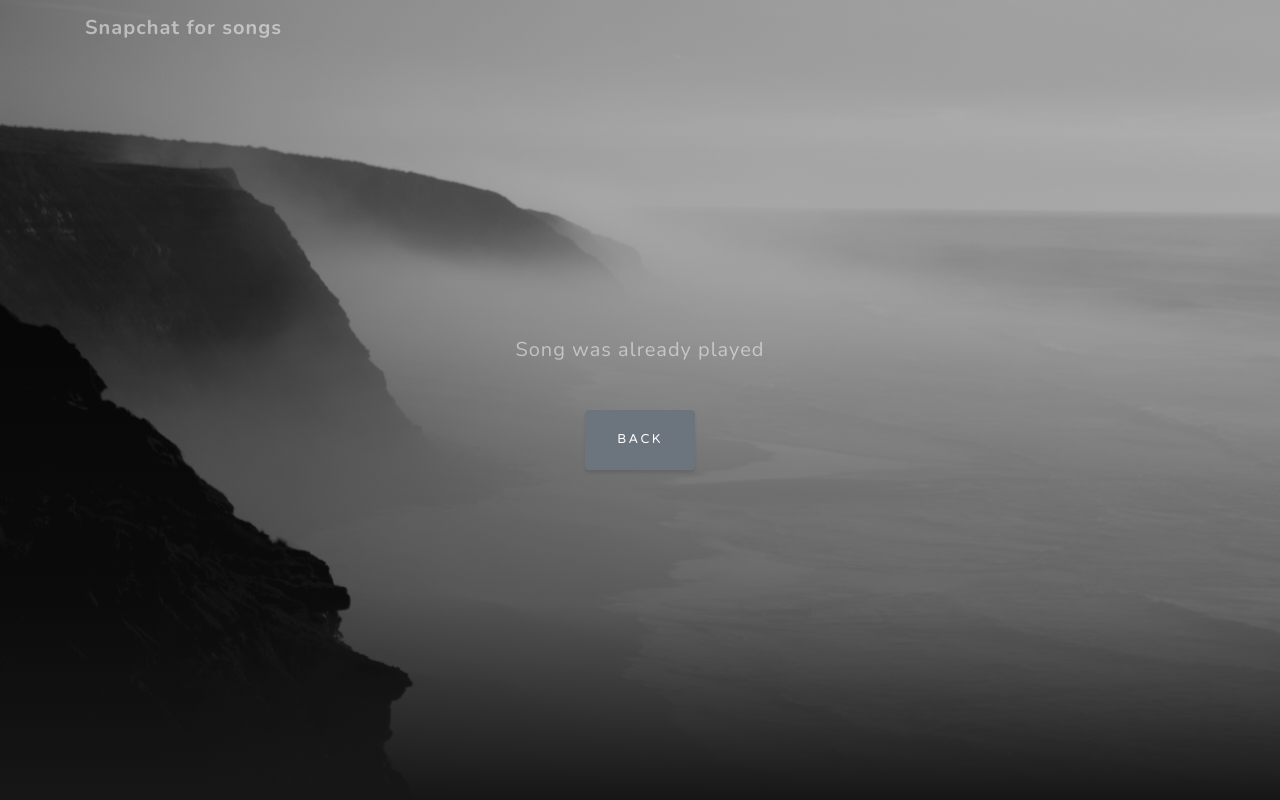
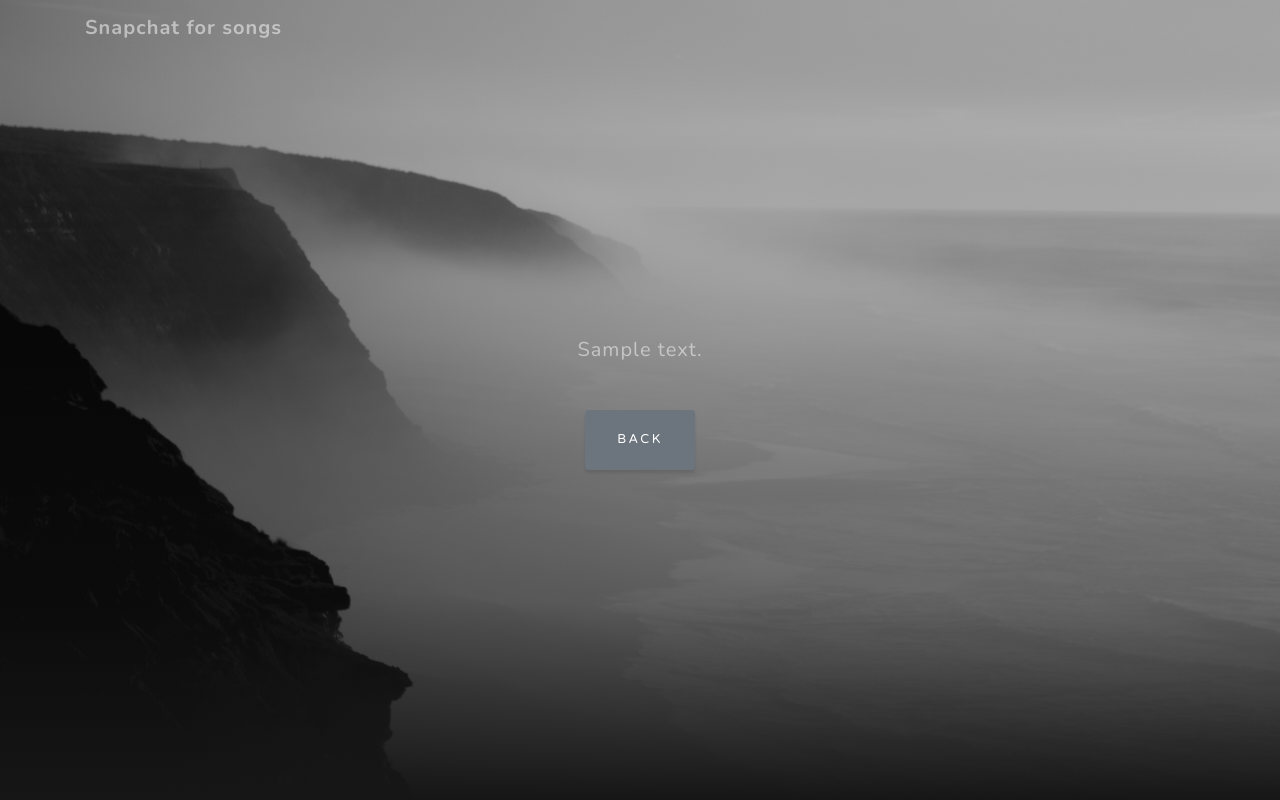
Before and after one commit to Cheetar/song_snapchat, a Django app: template web/app/song_snapchat/templates/snapchat/song.html in a window 1280 px wide. Run offline with Django 3.2, Linux system fonts and the light colour scheme; the template is opened without the code that fills it: values that come from a table or form of the project are taken from there, others are empty; tables that the repository leaves empty hold one stand-in row (values such as "Sample post"); parts of the project's set-up code (start-up, migrations or seed data) failed here and were passed over; some libraries are stand-ins or nearby versions.

Commit message:
Fixed bug that not visited songs couldn't be listened

```diff
--- a/web/app/snapchat/views.py
+++ b/web/app/snapchat/views.py
@@ -33,11 +33,12 @@ def snap(request, snap_token=None):
 
 def song(request, song_token):
     song = get_object_or_404(Song, token=song_token)
+    was_song_visited = song.visited
 
     if not song.visited:
         song.visited = True
         song.listened_on = datetime.now()
         song.save()
 
-    context = {'song': song, 'snap_token': song.snap.token}
+    context = {'song': song, 'snap_token': song.snap.token, 'was_song_visited': was_song_visited}
     return render(request, 'snapchat/song.html', context)
--- a/web/app/song_snapchat/templates/snapchat/song.html
+++ b/web/app/song_snapchat/templates/snapchat/song.html
@@ -3,7 +3,7 @@
 
 {% block content %}
       <h2 class="text-white-50 mx-auto mt-2 mb-5">
-        {% if song.visited %}
+        {% if was_song_visited %}
           Song was already played
         {% else %}
             <audio src="{{ song.upload.url }}" autoplay>
```
